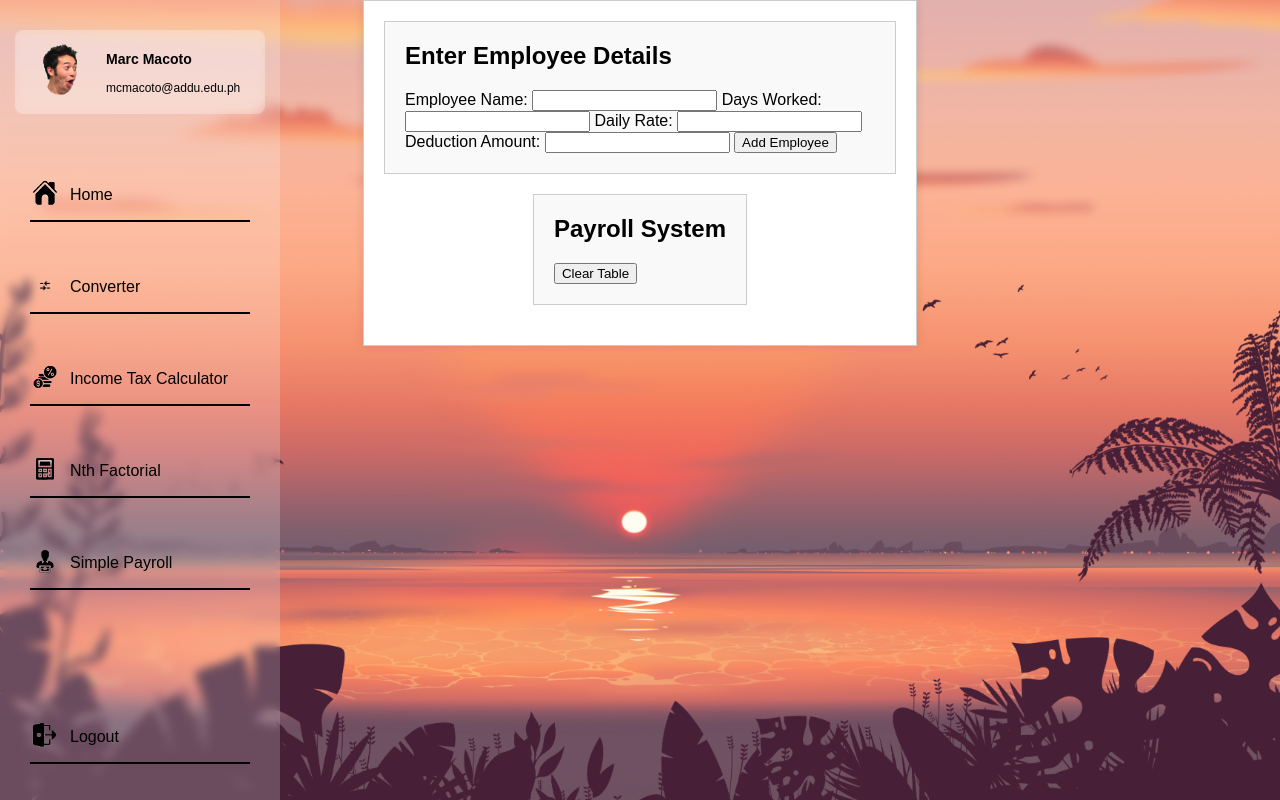
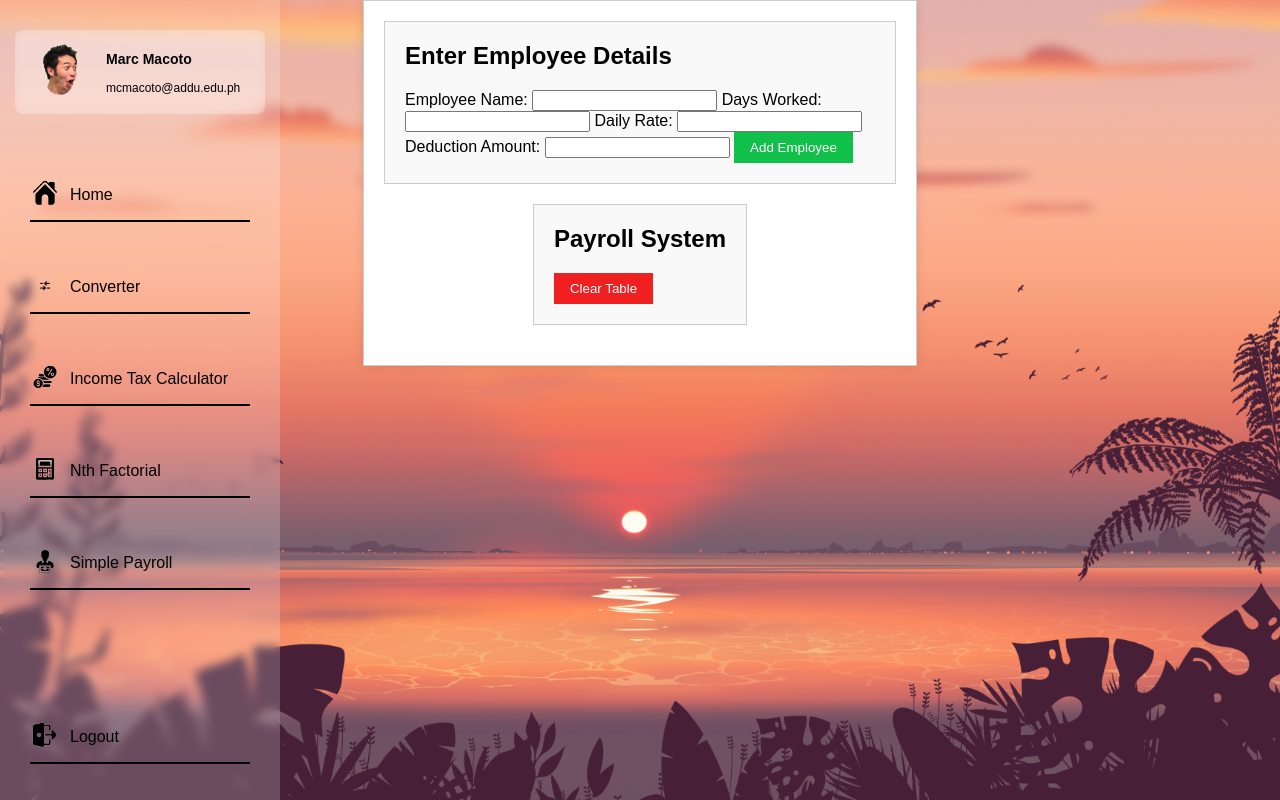
Before and after one commit to MarcMacotoAdDU/CS1130, a plain HTML site: page Payroll.html in a window 1280 px wide. Drawn offline with Linux system fonts and the light colour scheme.

Commit message:
payroll.css

```diff
--- a/payroll.css
+++ b/payroll.css
@@ -67,6 +67,33 @@ body {
     cursor: pointer;
   }
 
+button{
+    padding: 8px 16px;
+    background-color: #10c04a;
+    color: white;
+    border: none;
+    cursor: pointer;
+}
+
+button:hover {
+    background-color: #0f860b;
+}
+
+.payroll-box button{
+    background-color: rgb(241, 32, 32);
+}
+
+.payroll-box button:hover{
+    background-color: rgb(214, 28, 28);
+}
+
+.modal-content button{
+    background-color: rgb(241, 32, 32);
+}
+
+.modal-content button:hover{
+    background-color: rgb(214, 28, 28);
+}
 
 .background {
     width: 100%;
```
